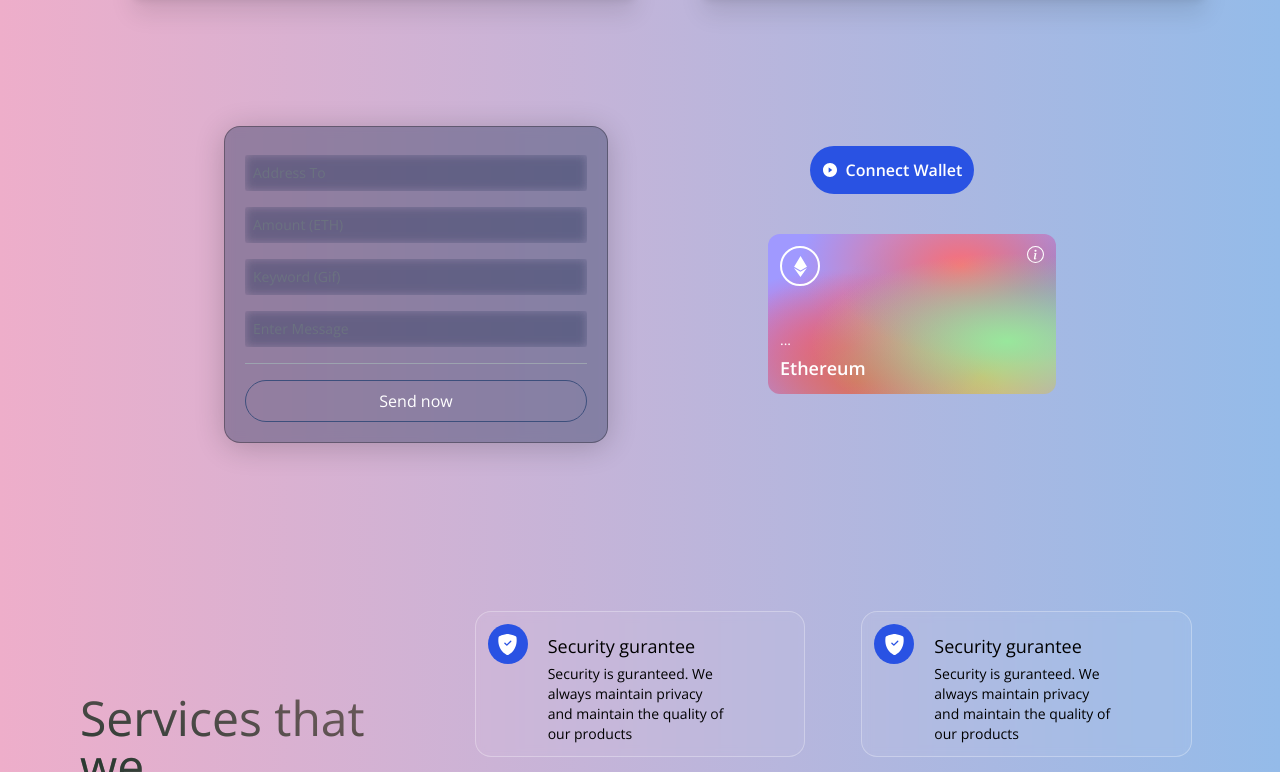
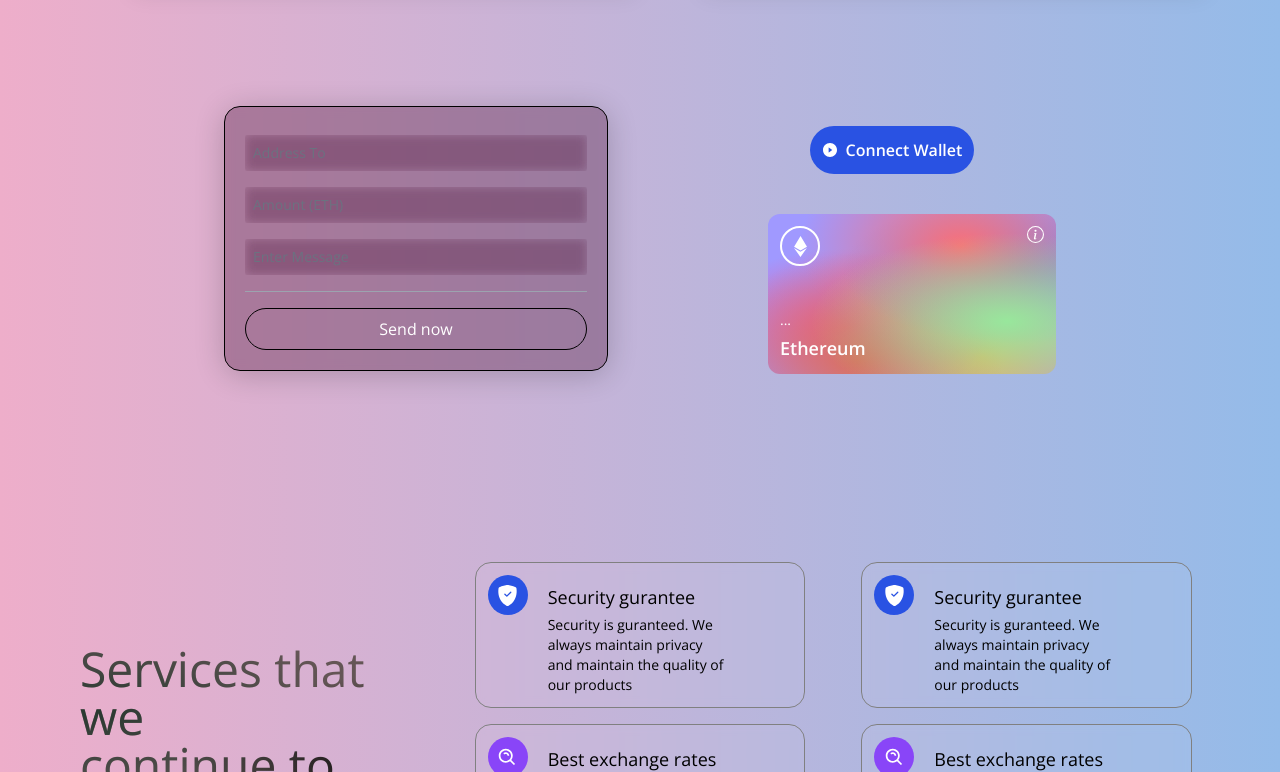
Before and after one commit to aa5th4/ByHeart, a React (Vite) app in the folder client/: page /Commodities/Medical in a window 1280 px wide. Shown: the part 1528-2300 px from the top of the page. Built offline with nearby package versions, Linux system fonts and the light colour scheme.

Commit message:
made changes

```diff
--- a/client/src/components/Payment.jsx
+++ b/client/src/components/Payment.jsx
@@ -62,12 +62,6 @@ const Payment = () => {
               handleChange={handleChange}
             />
             <Input
-              placeholder="Keyword (Gif)"
-              name="keyword"
-              type="text"
-              handleChange={handleChange}
-            />
-            <Input
               placeholder="Enter Message"
               name="message"
               type="text"
@@ -82,7 +76,7 @@ const Payment = () => {
               <button
                 type="button"
                 onClick={handleSubmit}
-                className="text-white w-full mt-2 border-[1px] p-2 border-[#3d4f7c] hover:bg-[#3d4f7c] rounded-full cursor-pointer"
+                className="text-white w-full mt-2 border-[1px] p-2 border-[black] hover:bg-[#993399] rounded-full cursor-pointer"
               >
                 Send now
               </button>
--- a/client/src/components/Welcome.jsx
+++ b/client/src/components/Welcome.jsx
@@ -7,7 +7,7 @@ const Welcome = () => (
         <h1 className="text-3xl sm:text-5xl text-white text-gradient py-1">
           Send Crypto <br /> for good cause
         </h1>
-        <p className="text-left mt-5 text-black md:w-9/12 w-11/12 text-base animated fadeInRight">
+        <p className="text-left text-black md:w-9/12 w-11/12 text-base animated fadeInRight">
           Explore the crypto world. Buy and sell cryptocurrencies easily on
           Krypto.
         </p>
--- a/client/src/index.css
+++ b/client/src/index.css
@@ -42,12 +42,12 @@ nav {
 }
 
 .blue-glassmorphism {
-  background: rgb(39, 51, 89, 0.4);
+  background: rgba(92, 38, 76, 0.4);
   border-radius: 16px;
   box-shadow: 0 4px 30px rgba(0, 0, 0, 0.2);
   backdrop-filter: blur(5px);
   -webkit-backdrop-filter: blur(5px);
-  border: 1px solid rgba(0, 0, 0, 0.3);
+  border: 1px solid black;
 }
 
 /* white glassmorphism */
@@ -56,7 +56,7 @@ nav {
   border-radius: 16px;
   backdrop-filter: blur(5px);
   -webkit-backdrop-filter: blur(5px);
-  border: 1px solid rgba(255, 255, 255, 0.3);
+  border: 1px solid gray;
 }
 
 .eth-card {
@@ -174,15 +174,3 @@ animation-name: fadeInLeft;
 .pingpong {
 animation: zoominoutsinglefeatured 10s forwards infinite;
 }
-
-.reveal{
-  position: relative;
-  transform: translateY(150px);
-  opacity: 0;
-  transition: all 2s ease;
-}
-
-.reveal.active{
-  transform: translateY(0px);
-  opacity: 1;
-}
```
